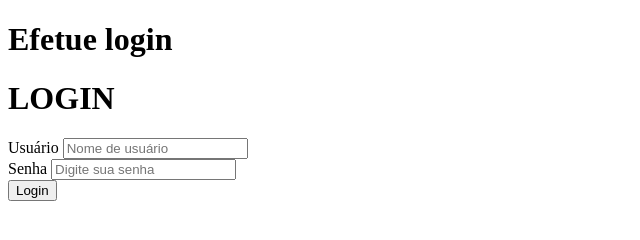
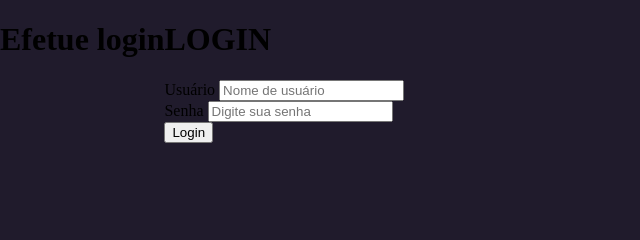
Before and after one commit to orodrigobarbosa/tela-login, a plain HTML site: page index.html in a window 1280 px wide. Shown: the whole page, without its empty margins (0-640 px from the left). Drawn offline with Linux system fonts and the light colour scheme.

Commit message:
Criação Stylesheet

```diff
--- a/index.html
+++ b/index.html
@@ -3,6 +3,7 @@
   <head>
     <meta charset="UTF-8" />
     <meta name="viewport" content="width=device-width, initial-scale=1.0" />
+    <link rel="stylesheet" href="style.css">
     <title>Tela de Login</title>
   </head>
   <body>
--- /dev/null
+++ b/style.css
@@ -0,0 +1,12 @@
+body{
+    margin: 0;
+}
+
+.main-login{
+
+    width: 100vw;
+    height: 100vh;
+    /*cor de fundo */
+    background: #201b2c;
+    display: flex; /* faz com que as coisas fiquem lado a lado
+}
```
